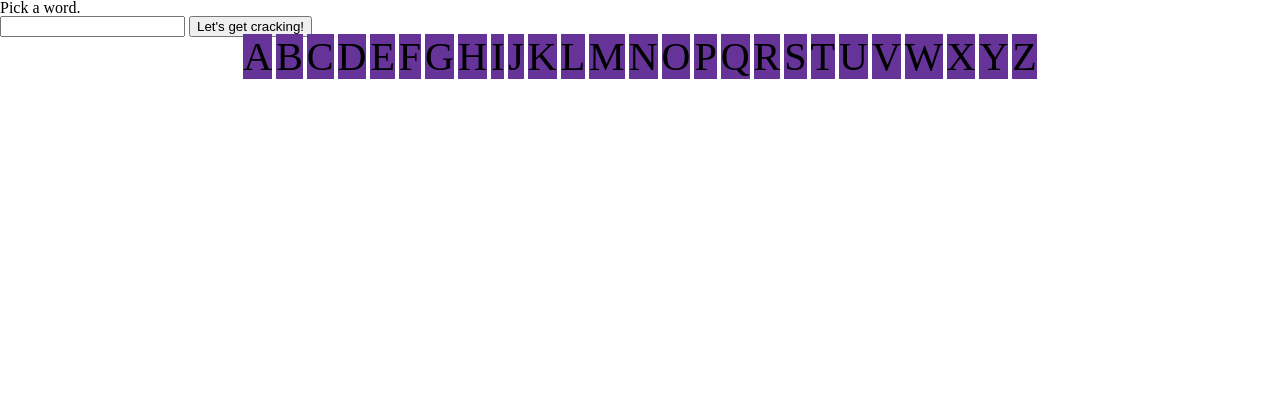
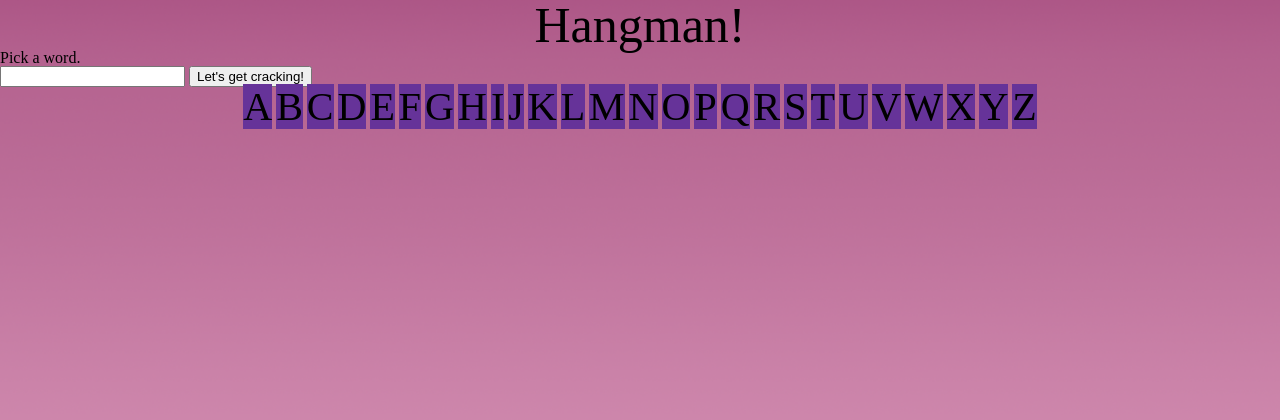
Before and after one commit to marikad/WDI-project-one, a PHP site: page / in a window 1280 px wide. Shown: the top 420 px of the page. Run offline with PHP 8.4, Linux system fonts and the light colour scheme; some libraries are stand-ins or nearby versions.

Commit message:
I added display non for the word and added some styling to h1 and the background

```diff
--- a/index.html
+++ b/index.html
@@ -10,6 +10,7 @@
 <body>
 
 <main>
+<h1>Hangman!</h1>
 	<p>Pick a word.</p>
 <input id="user-input" type="password" name ="Pick a word!">
 <button id="btn">Let's get cracking!</button>
--- a/style.css
+++ b/style.css
@@ -1,3 +1,17 @@
+body{
+	background: url('background.png')no-repeat center center fixed;
+  -webkit-background-size: cover;
+  -moz-background-size: cover;
+  -o-background-size: cover;
+  background-size: cover;
+}
+
+h1 {
+	font-size: 50px;
+	font-family: lobster;
+	text-align: center;
+}
+
 .letters {
   background-color: rebeccapurple;
   display: inline;
@@ -13,8 +27,10 @@
 	margin: 0 5px;
 	border-bottom: 2px solid #000;
 	display: inline-block;
+	font-size: 40px;
+	font-family: lobster;
 }
 
-/*#chosen-word{
+#chosen-word{
 	display: none;
-}*/
+}
```
Also changed, not shown: background.png (added), david-hasselhoff-19.jpg (added).
